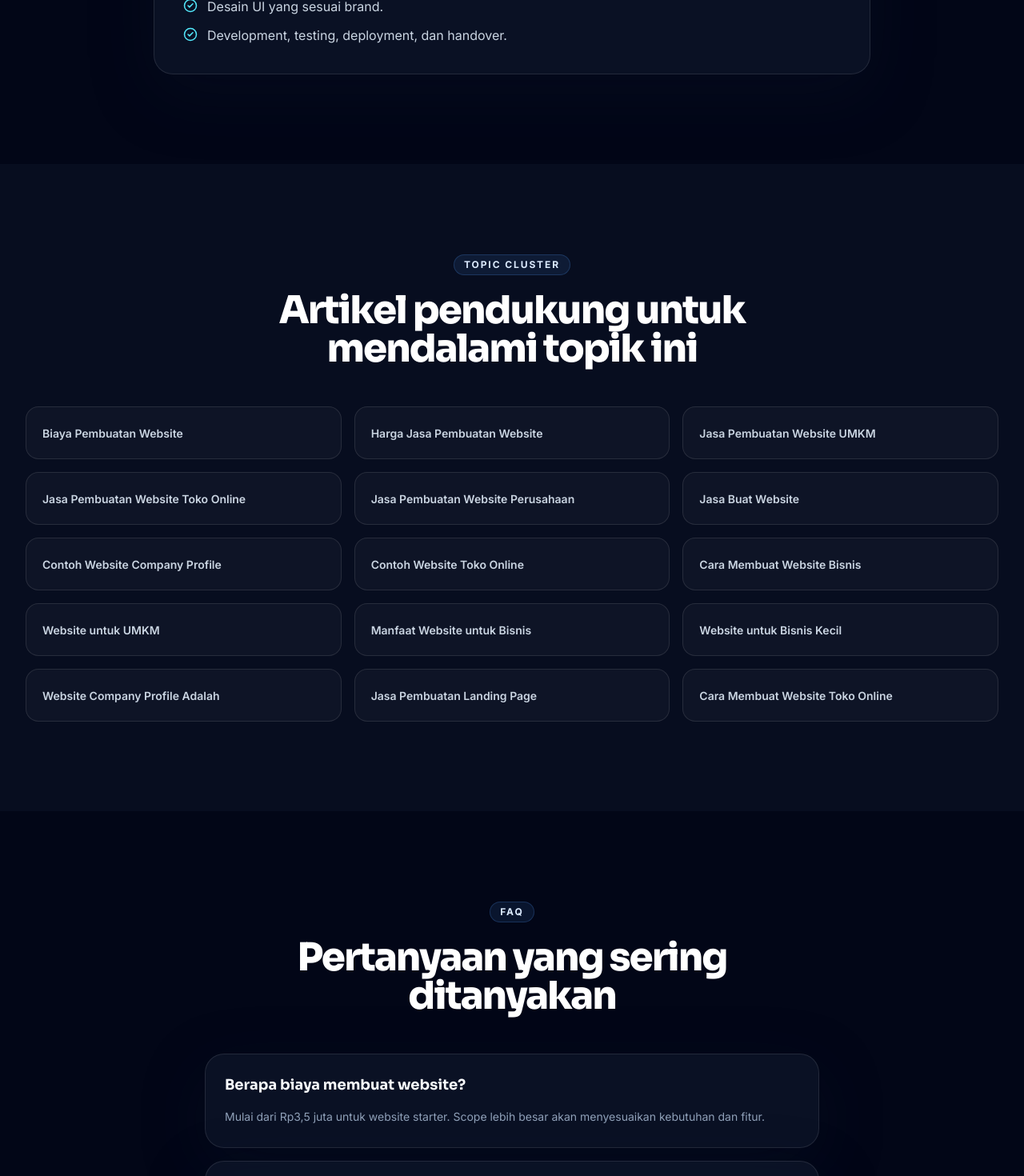
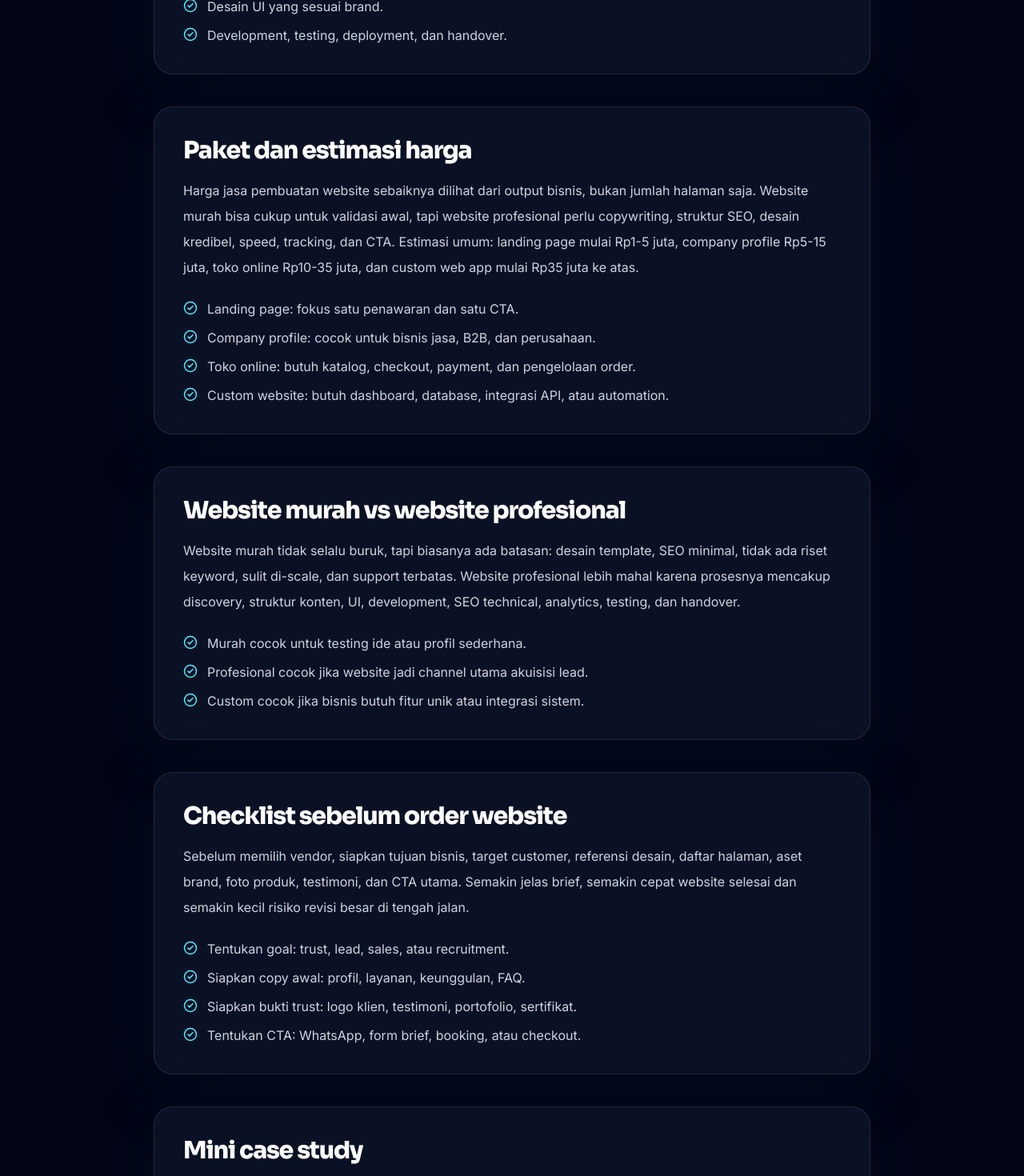
Before and after one commit to creativealip-rgb/nggaweweb, a Next.js app: page /jasa-pembuatan-website in a window 1280 px wide. Shown: the part 5620-7090 px from the top of the page at 80% size. Built offline with nearby package versions, Linux system fonts and the light colour scheme; no server answers.

Commit message:
feat: strengthen pillar page content for SEO

```diff
--- a/src/app/jasa-automation/page.tsx
+++ b/src/app/jasa-automation/page.tsx
@@ -59,6 +59,10 @@ const data = {
     { title: "Workflow yang paling cepat memberi dampak", body: "Automation paling efektif dimulai dari proses yang sering berulang dan punya dampak langsung ke revenue. Untuk UMKM dan bisnis jasa, area paling umum adalah lead intake, WhatsApp notification, CRM sederhana, invoice, reminder pembayaran, dan report mingguan.", points: ["Form website ke WhatsApp atau Telegram.", "Lead masuk otomatis ke Google Sheets, Airtable, atau CRM.", "Follow-up reminder untuk sales.", "Email autoresponder setelah form diisi."] },
     { title: "Tools yang bisa dipakai", body: "Automation bisa dibuat dengan banyak tools. n8n cocok untuk workflow fleksibel dan self-hosted. Make dan Zapier cocok untuk integrasi cepat. Google Sheets bisa jadi database awal untuk UMKM. Pilihan tools tergantung budget, kompleksitas, dan kebutuhan keamanan data.", points: ["n8n untuk workflow custom dan self-hosted.", "Make/Zapier untuk integrasi cepat tanpa banyak setup server.", "Google Sheets/Airtable untuk database sederhana.", "WhatsApp API, Telegram, dan email untuk notifikasi."] },
     { title: "Cara mulai tanpa bikin sistem terlalu kompleks", body: "Kesalahan umum adalah langsung ingin mengotomasi semua proses. Cara aman adalah mulai dari satu workflow yang jelas, ukur hasilnya, lalu tambah alur lain. Automation harus membantu tim, bukan membuat proses makin sulit dipahami.", points: ["Pilih satu proses yang paling banyak makan waktu.", "Buat flow sederhana: trigger, action, notification, log.", "Test dengan skenario real.", "Dokumentasikan cara pakai dan cara memperbaiki error." ] },
+    { title: "Paket automation dan estimasi biaya", body: "Biaya jasa automation bisnis tergantung jumlah workflow, integrasi tools, kebutuhan API, dan tingkat error handling. Workflow sederhana seperti form ke Google Sheets + notifikasi biasanya lebih cepat. Workflow kompleks seperti CRM, invoice, reminder, dan dashboard membutuhkan desain sistem yang lebih matang.", points: ["Workflow sederhana: form, spreadsheet, notifikasi.", "Workflow menengah: CRM, tagging lead, follow-up reminder.", "Workflow kompleks: multi-step approval, invoice, dashboard, API custom."] },
+    { title: "Contoh workflow lead masuk", body: "Workflow paling umum: visitor isi form website, data masuk ke spreadsheet/CRM, tim sales dapat notifikasi WhatsApp atau Telegram, customer menerima auto-reply, lalu sistem membuat reminder follow-up. Alur sederhana ini mencegah lead hilang dan mempercepat respons.", points: ["Trigger: form website dikirim.", "Action 1: simpan data ke Google Sheets atau CRM.", "Action 2: kirim notifikasi ke tim.", "Action 3: kirim balasan otomatis ke customer.", "Action 4: buat reminder follow-up H+1 atau H+3."] },
+    { title: "n8n vs Make vs Zapier", body: "n8n cocok jika butuh workflow fleksibel, self-hosted, dan kontrol data lebih besar. Make cocok untuk visual workflow yang mudah dipakai. Zapier cocok untuk integrasi cepat dan stabil dengan banyak SaaS. Pilihan terbaik tergantung budget, data privacy, dan kompleksitas proses.", points: ["n8n: fleksibel, self-hosted, cocok untuk custom logic.", "Make: visual, cepat, cocok untuk marketing automation.", "Zapier: mudah, banyak integrasi, tapi biaya bisa naik.", "Custom API: dipakai kalau tools standar tidak cukup."] },
+    { title: "Risiko dan maintenance automation", body: "Automation tetap butuh monitoring. API bisa berubah, token bisa expired, format data bisa salah, atau user mengisi form tidak sesuai. Karena itu workflow harus punya logging, fallback, notifikasi error, dan dokumentasi agar mudah diperbaiki.", points: ["Buat log untuk setiap workflow penting.", "Siapkan alert jika automation gagal.", "Dokumentasikan trigger, action, dan owner workflow.", "Review workflow tiap bulan berdasarkan kasus real."] },
   ],
   clusterLinks: [
     { label: "Automation Bisnis Adalah", href: "/blog/automation-bisnis-adalah" }, { label: "Otomatisasi WhatsApp Bisnis", href: "/blog/otomatisasi-whatsapp-bisnis" }, { label: "Chatbot WhatsApp untuk Bisnis", href: "/blog/chatbot-whatsapp-untuk-bisnis" }, { label: "CRM untuk UMKM", href: "/blog/crm-untuk-umkm" }, { label: "Otomasi Bisnis", href: "/blog/otomasi-bisnis" }, { label: "Jasa Automation Bisnis", href: "/blog/jasa-automation-bisnis" }, { label: "WhatsApp Automation", href: "/blog/whatsapp-automation" }, { label: "Automation untuk Ecommerce", href: "/blog/automation-untuk-ecommerce" },
--- a/src/app/jasa-pembuatan-website/page.tsx
+++ b/src/app/jasa-pembuatan-website/page.tsx
@@ -60,6 +60,10 @@ const data = {
     { title: "Berapa biaya pembuatan website?", body: "Biaya website tergantung scope. Faktor utamanya adalah jumlah halaman, desain custom, CMS, copywriting, SEO, integrasi payment, automation, dan maintenance. Website sederhana biasanya lebih murah, sedangkan website custom dengan fitur bisnis butuh budget lebih besar karena ada riset, desain, development, testing, dan deployment.", points: ["Landing page cocok untuk promosi satu produk atau layanan.", "Company profile cocok untuk bisnis jasa, UMKM, dan perusahaan.", "Toko online cocok untuk brand yang butuh katalog dan order online.", "Custom system cocok untuk bisnis yang butuh workflow atau dashboard khusus."] },
     { title: "Struktur website SEO-friendly", body: "Website SEO-friendly harus mudah dipahami manusia dan mesin pencari. Setiap halaman perlu satu H1 yang jelas, heading H2/H3 yang rapi, meta title, meta description, internal link, sitemap, robots.txt, canonical URL, dan schema markup. Struktur ini membantu Google memahami topik utama halaman.", points: ["Gunakan URL pendek dan deskriptif.", "Buat halaman layanan khusus untuk tiap service utama.", "Tambahkan FAQ yang menjawab pertanyaan calon pelanggan.", "Link dari artikel blog ke halaman layanan utama."] },
     { title: "Proses kerja ideal dari brief sampai launch", body: "Proses terbaik dimulai dari discovery, bukan langsung desain. Kita perlu tahu target market, value proposition, kompetitor, keyword utama, dan goal konversi. Setelah itu baru susun wireframe, copywriting, design, development, QA, deploy, dan tracking.", points: ["Discovery kebutuhan bisnis dan target pelanggan.", "Wireframe dan struktur konten.", "Desain UI yang sesuai brand.", "Development, testing, deployment, dan handover."] },
+    { title: "Paket dan estimasi harga", body: "Harga jasa pembuatan website sebaiknya dilihat dari output bisnis, bukan jumlah halaman saja. Website murah bisa cukup untuk validasi awal, tapi website profesional perlu copywriting, struktur SEO, desain kredibel, speed, tracking, dan CTA. Estimasi umum: landing page mulai Rp1-5 juta, company profile Rp5-15 juta, toko online Rp10-35 juta, dan custom web app mulai Rp35 juta ke atas.", points: ["Landing page: fokus satu penawaran dan satu CTA.", "Company profile: cocok untuk bisnis jasa, B2B, dan perusahaan.", "Toko online: butuh katalog, checkout, payment, dan pengelolaan order.", "Custom website: butuh dashboard, database, integrasi API, atau automation."] },
+    { title: "Website murah vs website profesional", body: "Website murah tidak selalu buruk, tapi biasanya ada batasan: desain template, SEO minimal, tidak ada riset keyword, sulit di-scale, dan support terbatas. Website profesional lebih mahal karena prosesnya mencakup discovery, struktur konten, UI, development, SEO technical, analytics, testing, dan handover.", points: ["Murah cocok untuk testing ide atau profil sederhana.", "Profesional cocok jika website jadi channel utama akuisisi lead.", "Custom cocok jika bisnis butuh fitur unik atau integrasi sistem."] },
+    { title: "Checklist sebelum order website", body: "Sebelum memilih vendor, siapkan tujuan bisnis, target customer, referensi desain, daftar halaman, aset brand, foto produk, testimoni, dan CTA utama. Semakin jelas brief, semakin cepat website selesai dan semakin kecil risiko revisi besar di tengah jalan.", points: ["Tentukan goal: trust, lead, sales, atau recruitment.", "Siapkan copy awal: profil, layanan, keunggulan, FAQ.", "Siapkan bukti trust: logo klien, testimoni, portofolio, sertifikat.", "Tentukan CTA: WhatsApp, form brief, booking, atau checkout."] },
+    { title: "Mini case study", body: "Untuk website bisnis jasa, perubahan paling berdampak biasanya bukan animasi mahal, tapi struktur penawaran yang jelas. Contoh pola yang sering efektif: hero menjelaskan siapa yang dibantu, masalah apa yang diselesaikan, hasil yang dijanjikan, lalu bukti portofolio dan CTA WhatsApp. Struktur seperti ini membantu visitor memahami value dalam 5-10 detik.", points: ["Hero harus jelas, bukan slogan abstrak.", "Portofolio dan testimoni muncul sebelum CTA final.", "FAQ menjawab keberatan sebelum user bertanya.", "Tracking click WhatsApp membantu ukur konversi."] },
   ],
   clusterLinks: [
     { label: "Biaya Pembuatan Website", href: "/blog/biaya-pembuatan-website" }, { label: "Harga Jasa Pembuatan Website", href: "/blog/harga-jasa-pembuatan-website" }, { label: "Jasa Pembuatan Website UMKM", href: "/blog/jasa-pembuatan-website-umkm" }, { label: "Jasa Pembuatan Website Toko Online", href: "/blog/jasa-pembuatan-website-toko-online" }, { label: "Jasa Pembuatan Website Perusahaan", href: "/blog/jasa-pembuatan-website-perusahaan" }, { label: "Jasa Buat Website", href: "/blog/jasa-buat-website" }, { label: "Contoh Website Company Profile", href: "/blog/contoh-website-company-profile" }, { label: "Contoh Website Toko Online", href: "/blog/contoh-website-toko-online" }, { label: "Cara Membuat Website Bisnis", href: "/blog/cara-membuat-website-bisnis" }, { label: "Website untuk UMKM", href: "/blog/website-untuk-umkm" }, { label: "Manfaat Website untuk Bisnis", href: "/blog/manfaat-website-untuk-bisnis" }, { label: "Website untuk Bisnis Kecil", href: "/blog/website-untuk-bisnis-kecil" }, { label: "Website Company Profile Adalah", href: "/blog/website-company-profile-adalah" }, { label: "Jasa Pembuatan Landing Page", href: "/blog/jasa-pembuatan-landing-page" }, { label: "Cara Membuat Website Toko Online", href: "/blog/cara-membuat-website-toko-online" },
--- a/src/app/jasa-seo/page.tsx
+++ b/src/app/jasa-seo/page.tsx
@@ -60,6 +60,10 @@ const data = {
     { title: "Komponen utama SEO modern", body: "SEO modern tidak cukup dengan memasang plugin. Google menilai kualitas konten, pengalaman pengguna, struktur internal link, kecepatan, mobile usability, schema, dan sinyal kepercayaan. Untuk bisnis jasa, halaman layanan dan artikel pendukung harus saling terhubung dalam topic cluster.", points: ["Technical SEO: speed, sitemap, canonical, robots, indexability.", "On-page SEO: title, heading, keyword, konten, FAQ, CTA.", "Content SEO: blog cluster yang menjawab pertanyaan calon pelanggan.", "Local SEO: Google Business Profile, review, lokasi, dan NAP konsisten."] },
     { title: "Strategi SEO untuk dapat lead", body: "Tujuan SEO bisnis bukan traffic kosong. Targetnya adalah visitor yang punya intent jelas: mencari vendor, membandingkan harga, mencari solusi, atau butuh konsultasi. Karena itu keyword harus dipetakan ke halaman yang tepat: service page untuk keyword transaksional, artikel untuk keyword informasional.", points: ["Keyword transaksional diarahkan ke halaman layanan.", "Keyword informasional dibuat sebagai artikel pendukung.", "Artikel cluster link balik ke halaman jasa SEO.", "CTA ditempatkan setelah edukasi dan FAQ."] },
     { title: "Cara mengukur keberhasilan SEO", body: "SEO perlu diukur dengan data, bukan feeling. Gunakan Google Search Console untuk melihat query, impression, CTR, posisi rata-rata, dan halaman yang mulai naik. Halaman yang sudah muncul di posisi 8-20 biasanya jadi prioritas optimasi karena paling dekat ke page 1.", points: ["Pantau indexed pages dan coverage issue.", "Optimasi artikel yang ranking page 2.", "Naikkan CTR dengan title dan meta description lebih kuat.", "Tambahkan internal link dari halaman yang sudah punya traffic."] },
+    { title: "Paket SEO dan estimasi biaya", body: "Biaya jasa SEO bergantung pada kondisi website, jumlah keyword, tingkat kompetisi, kebutuhan konten, dan target lokasi. SEO setup biasanya fokus pada audit, metadata, sitemap, schema, dan struktur halaman. SEO bulanan mencakup riset keyword, konten, internal link, optimasi halaman yang sudah ranking, dan laporan performa.", points: ["SEO setup: cocok untuk website baru yang butuh fondasi.", "SEO bulanan: cocok untuk bisnis yang ingin growth organik konsisten.", "Local SEO: cocok untuk bisnis berbasis area dan Google Maps.", "Content SEO: cocok untuk membangun topical authority."] },
+    { title: "Timeline hasil SEO yang realistis", body: "SEO bukan channel instan. Keyword low competition bisa mulai terlihat dalam 2-8 minggu setelah index. Keyword medium biasanya 3-6 bulan. Keyword besar seperti jasa pembuatan website atau jasa SEO bisa butuh 6-12 bulan karena kompetisi tinggi dan butuh authority.", points: ["Bulan 1: audit, fixing technical, keyword map, publish konten awal.", "Bulan 2-3: index, impression mulai muncul, optimasi CTR.", "Bulan 4-6: artikel low-medium mulai masuk page 1 atau page 2.", "Bulan 6-12: compete keyword utama lewat authority dan backlink."] },
+    { title: "Apa yang dikerjakan tiap bulan", body: "SEO bulanan yang sehat harus punya aktivitas jelas. Bukan sekadar kirim laporan. Setiap bulan perlu ada analisis GSC, optimasi halaman existing, publikasi konten baru, internal linking, technical check, dan rekomendasi berdasarkan query yang mulai muncul.", points: ["Review GSC: impression, click, CTR, average position.", "Update konten yang ranking posisi 8-20.", "Tambah internal link dari halaman relevan.", "Buat artikel dari People Also Ask dan query long-tail."] },
+    { title: "KPI SEO yang benar", body: "Ranking penting, tapi bukan satu-satunya KPI. Untuk bisnis, SEO harus diukur dari indexed pages, impressions, clicks, CTR, ranking keyword, leads, dan conversion rate. Artikel dengan traffic tinggi tapi tanpa lead perlu diperbaiki CTA dan intent-nya.", points: ["Impression menunjukkan halaman mulai dipercaya Google.", "CTR menunjukkan title dan meta description menarik.", "Average position menunjukkan peluang optimasi ranking.", "Lead dan WhatsApp click menunjukkan dampak bisnis."] },
   ],
   clusterLinks: [
     { label: "Jasa SEO Bulanan", href: "/blog/jasa-seo-bulanan" }, { label: "Jasa SEO UMKM", href: "/blog/jasa-seo-umkm" }, { label: "Jasa SEO Website", href: "/blog/jasa-seo-website" }, { label: "Cara agar Website Muncul di Google", href: "/blog/cara-website-muncul-di-google" }, { label: "Optimasi SEO Website", href: "/blog/optimasi-seo-website" }, { label: "Strategi SEO untuk Bisnis", href: "/blog/strategi-seo-untuk-bisnis" }, { label: "Belajar SEO untuk Pemula", href: "/blog/belajar-seo-untuk-pemula" }, { label: "SEO untuk Toko Online", href: "/blog/seo-untuk-toko-online" }, { label: "SEO Lokal Adalah", href: "/blog/seo-lokal-adalah" }, { label: "Cara Meningkatkan Traffic Website", href: "/blog/cara-meningkatkan-traffic-website" }, { label: "Optimasi Google Maps Bisnis", href: "/blog/optimasi-google-maps-bisnis" }, { label: "Jasa Digital Marketing UMKM", href: "/blog/jasa-digital-marketing-umkm" },
```
